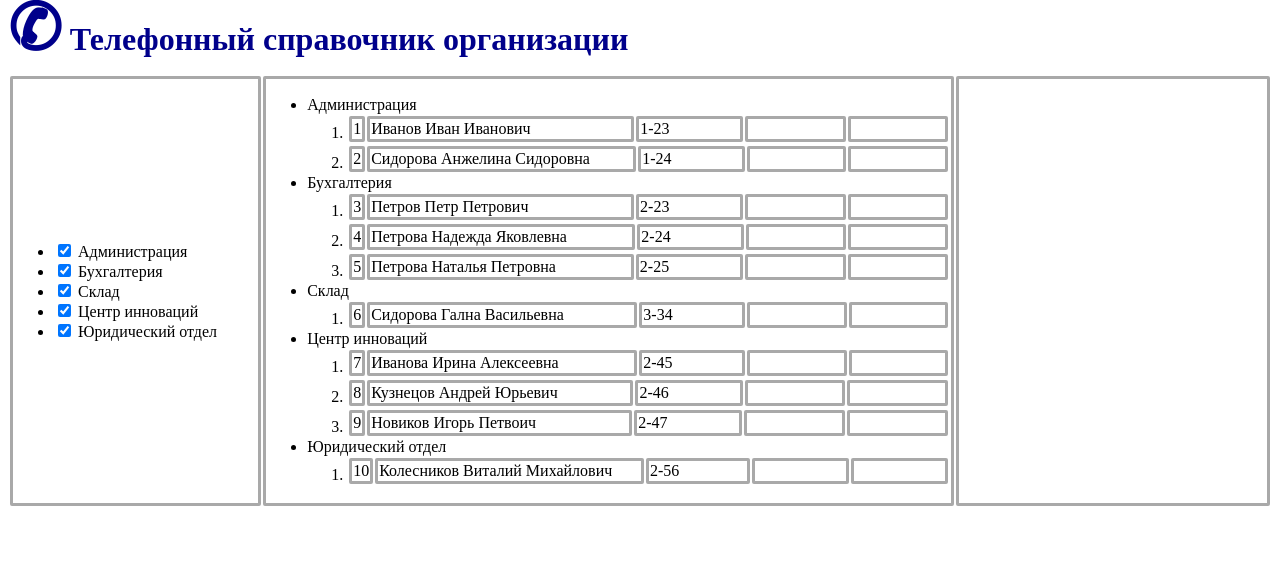
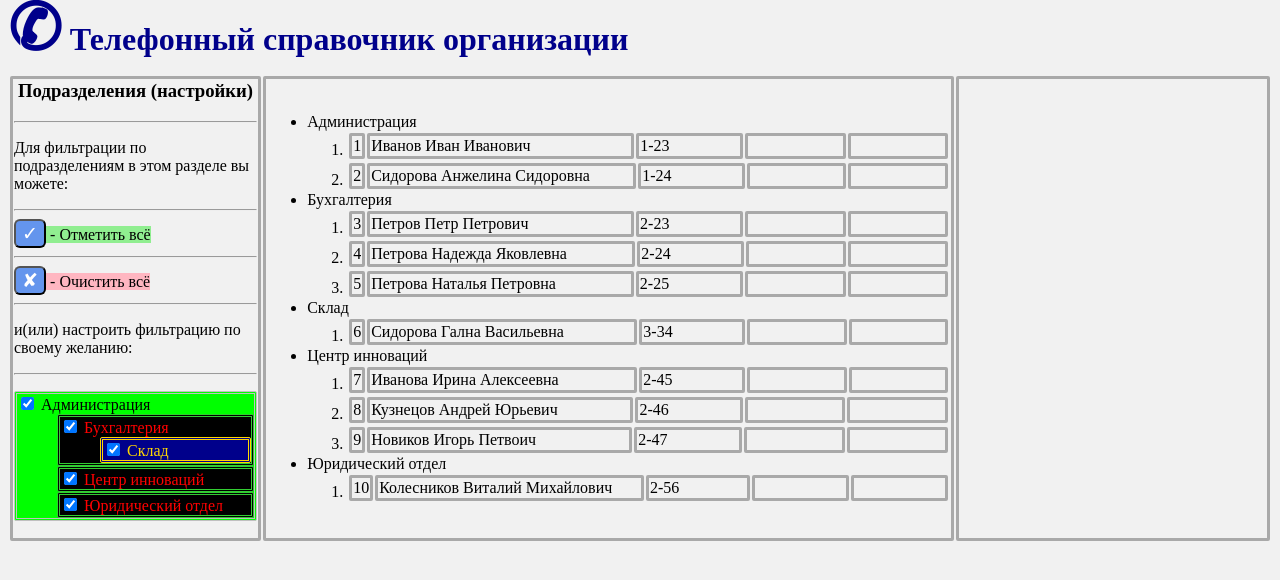
Before and after one commit to PavelKutuzau/phonebook1, an Angular app: page / in a window 1280 px wide. Shown: the top 580 px of the page. Built offline with nearby package versions, Linux system fonts and the light colour scheme.

Commit message:
Departments as hierarchical structure

```diff
--- a/src/app/app.component.scss
+++ b/src/app/app.component.scss
@@ -14,6 +14,7 @@
   }
   #map {
     width:20%;
+
   }
   #main {
     width:55%;
--- a/src/app/deps/deps.component.html
+++ b/src/app/deps/deps.component.html
@@ -1,8 +1,35 @@
+<h3>Подразделения (настройки)</h3>
+<hr>
+<p>Для фильтрации по подразделениям в этом разделе вы можете:</p>
+<hr>
+<span id="full"><button (click)="depService.fullVisible()">&#10003;</button> - Отметить всё</span>
+<hr>
+<span id="null"><button (click)="depService.nullVisible()">&#10008;</button> - Очистить всё</span>
+<hr>
+<p>и(или) настроить фильтрацию по своему желанию:</p>
+<hr>
+
 <ul>
   <span *ngFor="let dep of depService.deps, let i = index">
-    <li>
+    <li *ngIf="dep.id==1" class="first">
       <input type=checkbox [checked]="dep.vis" (change)="onChange(dep.id)">
       {{dep.title}}
+      <ol>
+        <span *ngFor="let dep2 of depService.deps, let i = index">
+          <li *ngIf="dep2.parentId==1" class="second">
+            <input type=checkbox [checked]="dep2.vis" (change)="onChange(dep2.id)">
+            {{dep2.title}}
+            <ol>
+              <span *ngFor="let dep3 of depService.deps, let i = index">
+                <li *ngIf="dep3.parentId==dep2.id" class="third">
+                  <input type=checkbox [checked]="dep3.vis" (change)="onChange(dep3.id)">
+                  {{dep3.title}}
+                </li>
+              </span>
+            </ol>
+          </li>
+        </span>
+      </ol>
     </li>
   </span>
 </ul>
--- a/src/app/deps/deps.component.scss
+++ b/src/app/deps/deps.component.scss
@@ -0,0 +1,40 @@
+h3{
+  text-align: center;
+  margin-top: 0px;
+}
+#full{
+  background-color: lightgreen;
+}
+#null{
+
+  background-color: lightpink;
+}
+button{
+  font-size: 120%;
+  color: white;
+  background-color: cornflowerblue;
+  border-radius: 6px;
+}
+ul{
+  padding-left: 0px;
+}
+li {
+  list-style-type: none!important;
+  border-style: double;
+  border-radius: 2px;
+
+
+}
+.first{
+  border-color: silver;
+  background-color: lime;
+}
+.second{
+  border-color: limegreen;
+  background-color: black;
+  color: red;
+}
+.third{
+  background-color: darkblue;
+  color: gold;
+}
--- a/src/app/deps/deps.component.ts
+++ b/src/app/deps/deps.component.ts
@@ -17,5 +17,4 @@ export class DepsComponent implements OnInit {
   onChange(id: number): void {
     this.depService.onToggle(id);
   }
-
 }
--- a/src/app/shared/dep.service.ts
+++ b/src/app/shared/dep.service.ts
@@ -21,8 +21,17 @@ export class DepService {
   constructor() {
   }
 
-  onToggle(id: number): void{
+  onToggle(id: number): void {
     const ids = this.deps.findIndex(t => t.id === id);
     this.deps[ids].vis = !this.deps[ids].vis;
   }
+
+  fullVisible(): void {
+    this.deps.forEach(d => d.vis = true);
+  }
+
+  nullVisible(): void {
+    this.deps.forEach(d => d.vis = false);
+  }
+
 }
--- a/src/styles.scss
+++ b/src/styles.scss
@@ -1 +1,4 @@
 /* You can add global styles to this file, and also import other style files */
+body{
+  background-color: #f1f1f1;
+}
```
